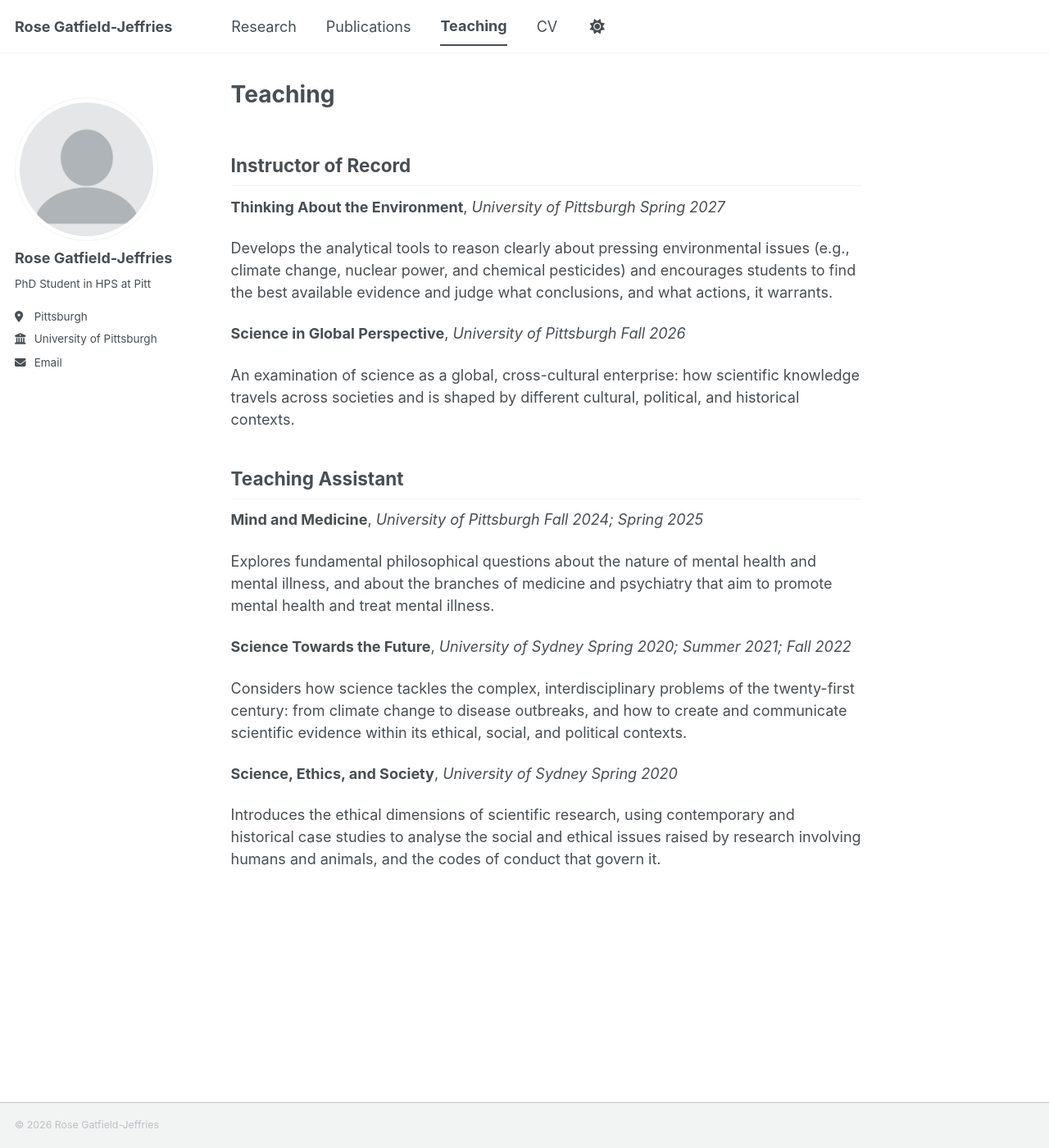
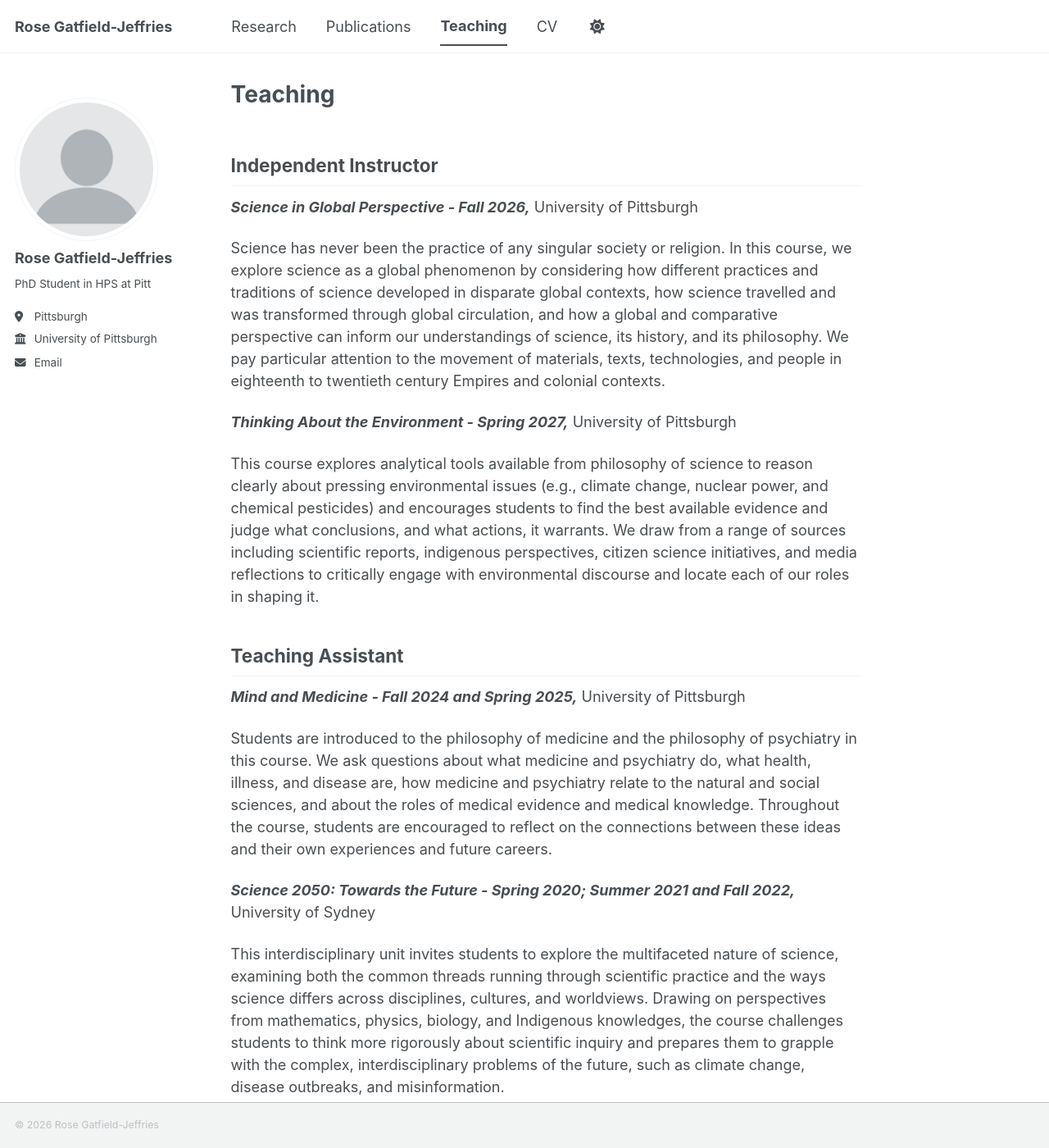
Before and after one commit to rose0930/rosegatfieldjeffries.github.io, a Jekyll site: the page built from _pages/teaching.md, in a window 1280 px wide and 1400 px high. Shown: the whole window at 82% size. Built offline with Jekyll 4.4.1, drawn with Linux system fonts in a browser that asks for light colours; a style sheet for code colours, icons or effects is not loaded; some of the changed text lies outside the part shown.

Commit message:
Update teaching.md

```diff
--- a/_pages/teaching.md
+++ b/_pages/teaching.md
@@ -5,38 +5,26 @@ permalink: /teaching/
 author_profile: true
 ---
 
-## Instructor of Record
+## Independent Instructor
 
-**Thinking About the Environment**, *University of Pittsburgh Spring 2027*
+***Science in Global Perspective - Fall 2026,*** University of Pittsburgh
 
-Develops the analytical tools to reason clearly about pressing environmental
-issues (e.g., climate change, nuclear power, and chemical pesticides)
-and encourages students to find the best available evidence and judge what
-conclusions, and what actions, it warrants.
+Science has never been the practice of any singular society or religion. In this course, we explore science as a global phenomenon by considering how different practices and traditions of science developed in disparate global contexts, how science travelled and was transformed through global circulation, and how a global and comparative perspective can inform our understandings of science, its history, and its philosophy. We pay particular attention to the movement of materials, texts, technologies, and people in eighteenth to twentieth century Empires and colonial contexts.
 
-**Science in Global Perspective**, *University of Pittsburgh Fall 2026*
+***Thinking About the Environment - Spring 2027,*** University of Pittsburgh
 
-An examination of science as a global, cross-cultural enterprise: how
-scientific knowledge travels across societies and is shaped by different
-cultural, political, and historical contexts.
+This course explores analytical tools available from philosophy of science to reason clearly about pressing environmental issues (e.g., climate change, nuclear power, and chemical pesticides) and encourages students to find the best available evidence and judge what conclusions, and what actions, it warrants. We draw from a range of sources including scientific reports, indigenous perspectives, citizen science initiatives, and media reflections to critically engage with environmental discourse and locate each of our roles in shaping it.
 
 ## Teaching Assistant
 
-**Mind and Medicine**, *University of Pittsburgh Fall 2024; Spring 2025*
+***Mind and Medicine - Fall 2024 and Spring 2025,*** University of Pittsburgh
 
-Explores fundamental philosophical questions about the nature of mental health
-and mental illness, and about the branches of medicine and psychiatry that aim
-to promote mental health and treat mental illness.
+Students are introduced to the philosophy of medicine and the philosophy of psychiatry in this course. We ask questions about what medicine and psychiatry do, what health, illness, and disease are, how medicine and psychiatry relate to the natural and social sciences, and about the roles of medical evidence and medical knowledge. Throughout the course, students are encouraged to reflect on the connections between these ideas and their own experiences and future careers.
 
-**Science Towards the Future**, *University of Sydney Spring 2020; Summer 2021; Fall 2022*
+***Science 2050: Towards the Future - Spring 2020; Summer 2021 and Fall 2022,*** University of Sydney
 
-Considers how science tackles the complex, interdisciplinary problems of the
-twenty-first century: from climate change to disease outbreaks, and how to
-create and communicate scientific evidence within its ethical, social, and
-political contexts.
+This interdisciplinary unit invites students to explore the multifaceted nature of science, examining both the common threads running through scientific practice and the ways science differs across disciplines, cultures, and worldviews. Drawing on perspectives from mathematics, physics, biology, and Indigenous knowledges, the course challenges students to think more rigorously about scientific inquiry and prepares them to grapple with the complex, interdisciplinary problems of the future, such as climate change, disease outbreaks, and misinformation.
 
-**Science, Ethics, and Society**, *University of Sydney Spring 2020*
+***Science, Ethics, and Society - Spring 2020,*** University of Sydney
 
-Introduces the ethical dimensions of scientific research, using contemporary
-and historical case studies to analyse the social and ethical issues raised by
-research involving humans and animals, and the codes of conduct that govern it.
+This course examines the relationship between science and society, with particular attention to the health sciences, biodiversity, climate change, and environmental challenges. Major themes include how publics relate to scientific knowledge and the role of trust and expertise; the relationship between so-called "Western Science" and other knowledge systems, with a focus on Aboriginal Australian knowledges; and how science relates to social and political values. Students develop the ability to present coherent arguments about the relationship between science and society and about the ethical issues raised by developments in modern science and its applications.
```
